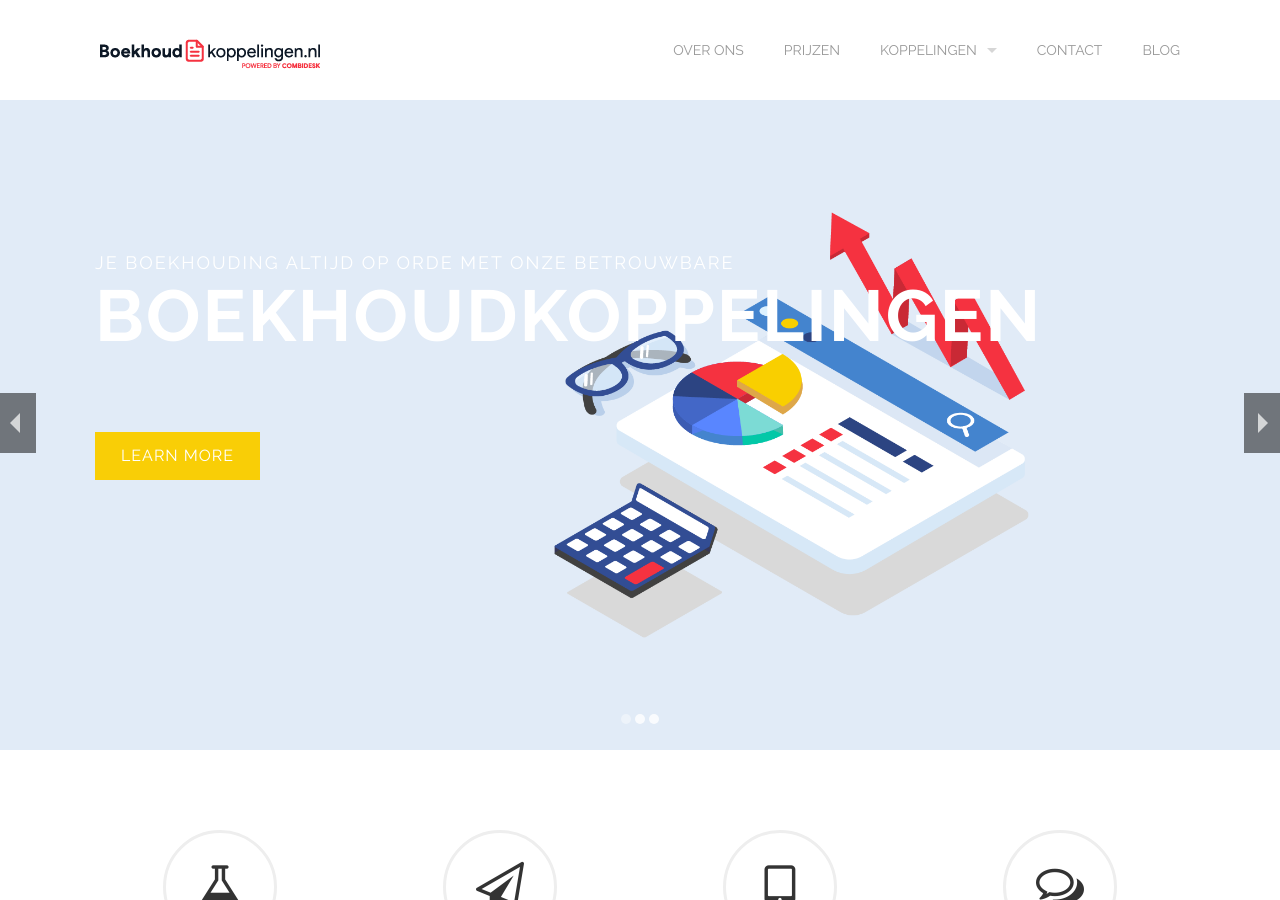
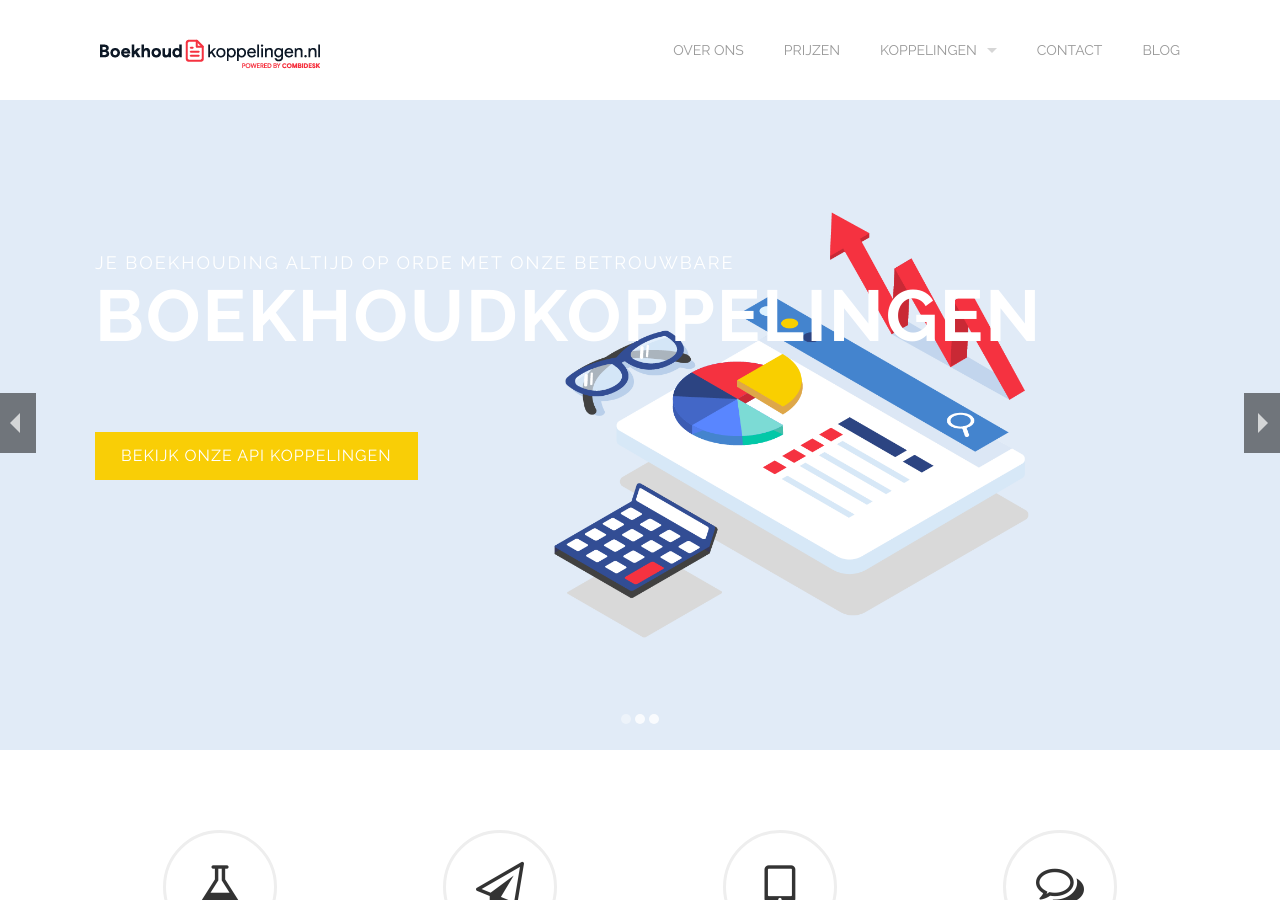
Before and after one commit to Combidesk/combidesk.github.io, a Jekyll site: the page built from index.html, in a window 1280 px wide and 900 px high. Built offline with Jekyll 4.4.1, drawn with Linux system fonts in a browser that asks for light colours.

Commit message:
Update index.html
Homepage slider CTA name change

```diff
--- a/index.html
+++ b/index.html
@@ -12,7 +12,7 @@ slides:
     buttons:
       klass: bottom-to-top
       items:
-        - text: Learn More
+        - text: Bekijk onze API koppelingen
           link_to: http://themeforest.net/user/honryou/portfolio?ref=honryou
   - bg: images/@stock/slide-4.jpg
     klass: centered-text
```
